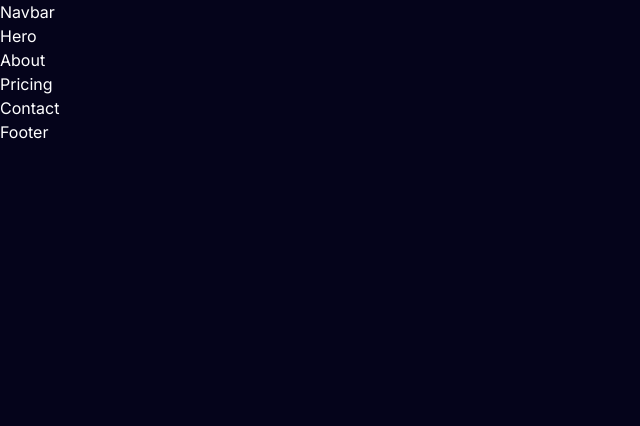
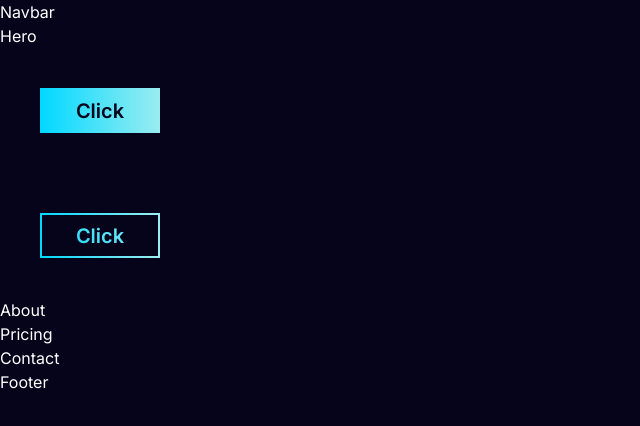
Before and after one commit to m-uchyla/wm-site, a Next.js app: page / in a window 1280 px wide. Shown: the top 426 px of the page, without its empty margins (0-640 px from the left). Built offline with nearby package versions, Linux system fonts and the light colour scheme.

Commit message:
Button variant

```diff
--- a/src/components/atoms/button.js
+++ b/src/components/atoms/button.js
@@ -1,9 +1,9 @@
 
 
-export default function Button({text, className}) {
+export default function Button({text, variation}) {
     return (
-        <div className={`bg-blue-gradient grow px-6 rounded-sm cursor-pointer flex-center h-[45px] ${className}`}>
-            <button className={`sm:text-[20px] text-[10px] text-background font-semibold`}>{text}</button>
+        <div className={`${(variation === 1) ? "bg-blue-gradient text-background " : "border-2 border-gradient text-primary" } grow px-6 cursor-pointer flex-center h-[45px]`}>
+            <button className={`sm:text-[20px] text-[10px] font-semibold`}>{text}</button>
         </div>
     )
 }
--- a/src/components/templates/main.js
+++ b/src/components/templates/main.js
@@ -1,9 +1,15 @@
-import { About, Contact, Hero, Pricing } from '../index'
+import { About, Contact, Hero, Pricing, Button } from '../index'
 
 export default function Main() {
     return (
       <>
         <Hero />
+        <div className='w-[200px] p-10'>
+        <Button text={"Click"} variation={1} />
+        </div>
+        <div className='w-[200px] p-10'>
+        <Button text={"Click"} variation={2} />
+        </div>
         <About />
         <Pricing />
         <Contact />
--- a/src/styles/globals.css
+++ b/src/styles/globals.css
@@ -48,9 +48,7 @@ body {
 }
 
 .bg-blue-gradient:hover{
-
   --x: 100%;
-
 }
 
 .bg-blue-gradient:active{
@@ -60,6 +58,23 @@ body {
   box-shadow: inset 8px 8px 20px -14px rgba(66, 68, 90, 1);
 }
 
+.border-gradient {
+  transition: .5s;
+  background: -webkit-linear-gradient(45deg,#00d8ff, #9dedf0);
+  -webkit-background-clip: text;
+  -webkit-text-fill-color: transparent;
+  background-clip: text;
+  border-image: linear-gradient(90deg, #00d8ff, #9dedf0) 1;
+}
+
+.border-gradient:hover{
+  background: -webkit-linear-gradient(45deg,#9dedf0, #00d8ff);
+  -webkit-background-clip: text;
+  -webkit-text-fill-color: transparent;
+  background-clip: text;
+  border-image: linear-gradient(90deg, #9dedf0, #00d8ff) 1;
+}
+
 .flex-center{
   display:flex;
   justify-content: center;
```
